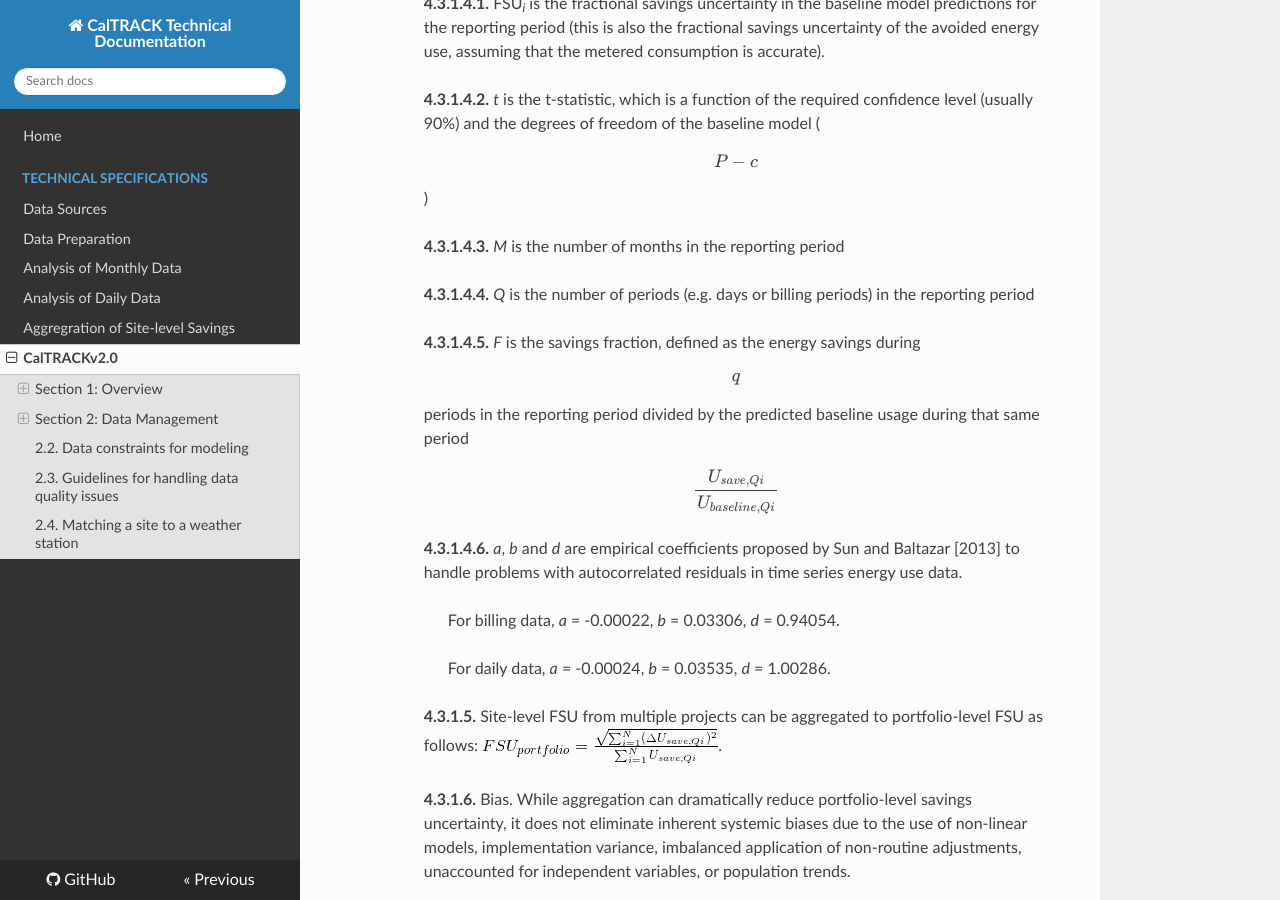
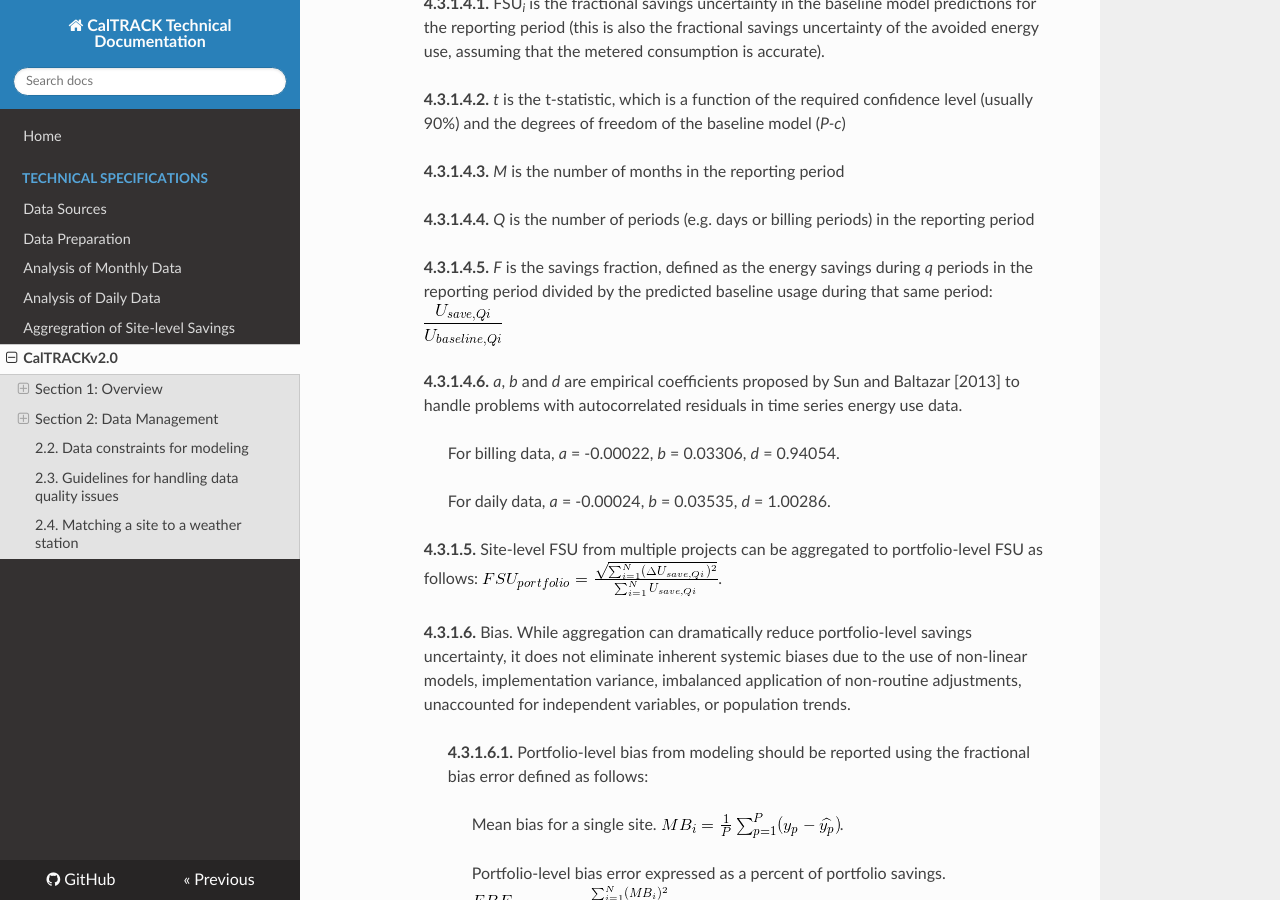
Before and after one commit to openeemeter/caltrack, an MkDocs documentation site: the page built from docs/v2.0/README.md, in a window 1280 px wide and 900 px high, scrolled down 16302 px. Built offline with MkDocs 1.6.1, drawn with Linux system fonts in a browser that asks for light colours; nearby versions of some CDN libraries; formulas are drawn with MathJax 3; old or Windows-style settings are respelled for this version of MkDocs.

Commit message:
updated README to keep latex equations in doc

```diff
--- a/docs/v2.0/README.md
+++ b/docs/v2.0/README.md
@@ -497,13 +497,13 @@ In many cases, data quality issues can be resolved by going back to the source t
 
 >>> **4.3.1.4.1.** FSU<sub>*i*</sub> is the fractional savings uncertainty in the baseline model predictions for the reporting period (this is also the fractional savings uncertainty of the avoided energy use, assuming that the metered consumption is accurate).
 
->>> **4.3.1.4.2.** *t* is the t-statistic, which is a function of the required confidence level (usually 90%) and the degrees of freedom of the baseline model ($$P-c$$)
+>>> **4.3.1.4.2.** *t* is the t-statistic, which is a function of the required confidence level (usually 90%) and the degrees of freedom of the baseline model (*P-c*)
 
 >>> **4.3.1.4.3.** *M* is the number of months in the reporting period
 
 >>> **4.3.1.4.4.** *Q* is the number of periods (e.g. days or billing periods) in the reporting period
 
->>> **4.3.1.4.5.** *F* is the savings fraction, defined as the energy savings during $$q$$ periods in the reporting period divided by the predicted baseline usage during that same period $$\frac{U_{save, Qi}}{U_{baseline, Qi}}$$
+>>> **4.3.1.4.5.** *F* is the savings fraction, defined as the energy savings during *q* periods in the reporting period divided by the predicted baseline usage during that same period: ![Alt Text $$\frac{U_{save, Qi}}{U_{baseline, Qi}}$$](equation_images/usavebaseline.gif)
 
 >>> **4.3.1.4.6.** *a*, *b* and *d* are empirical coefficients proposed by Sun and Baltazar [2013] to handle problems with autocorrelated residuals in time series energy use data.
 
```
Also changed, not shown: docs/v2.0/equation_images/usavebaseline.gif (added).
